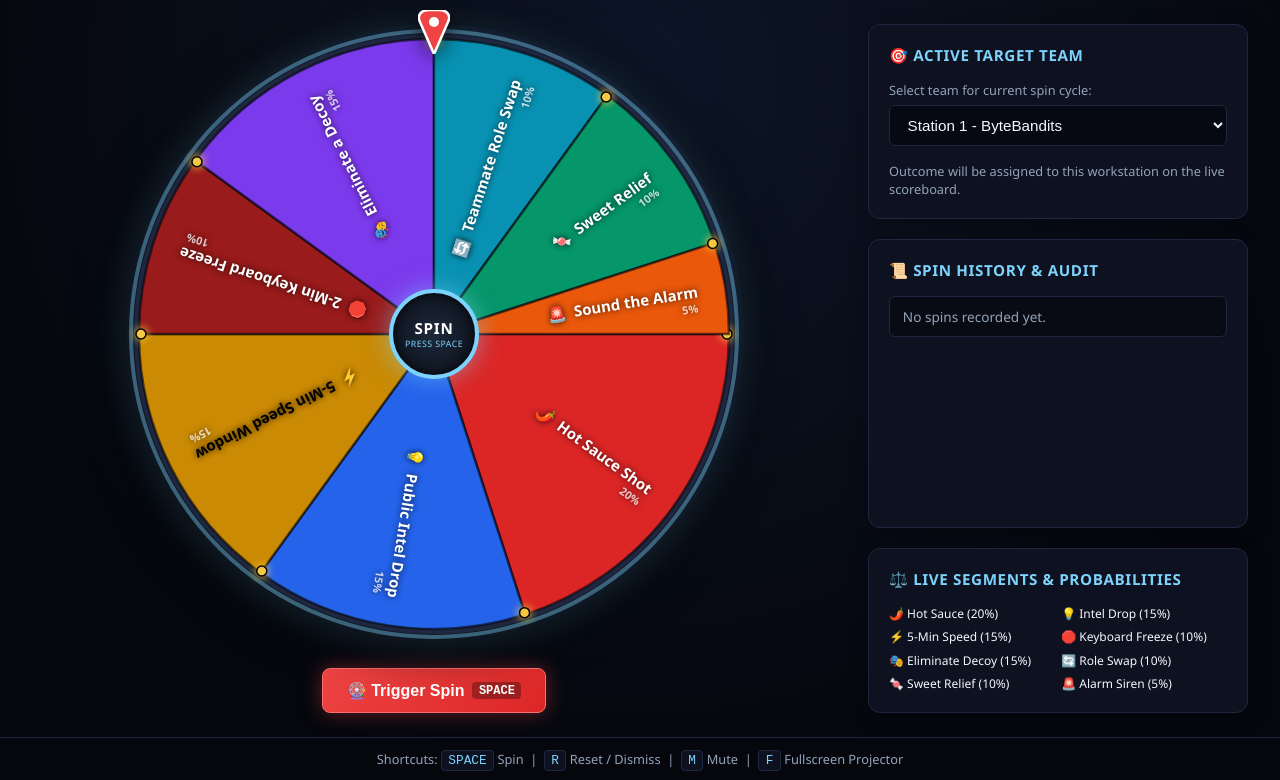
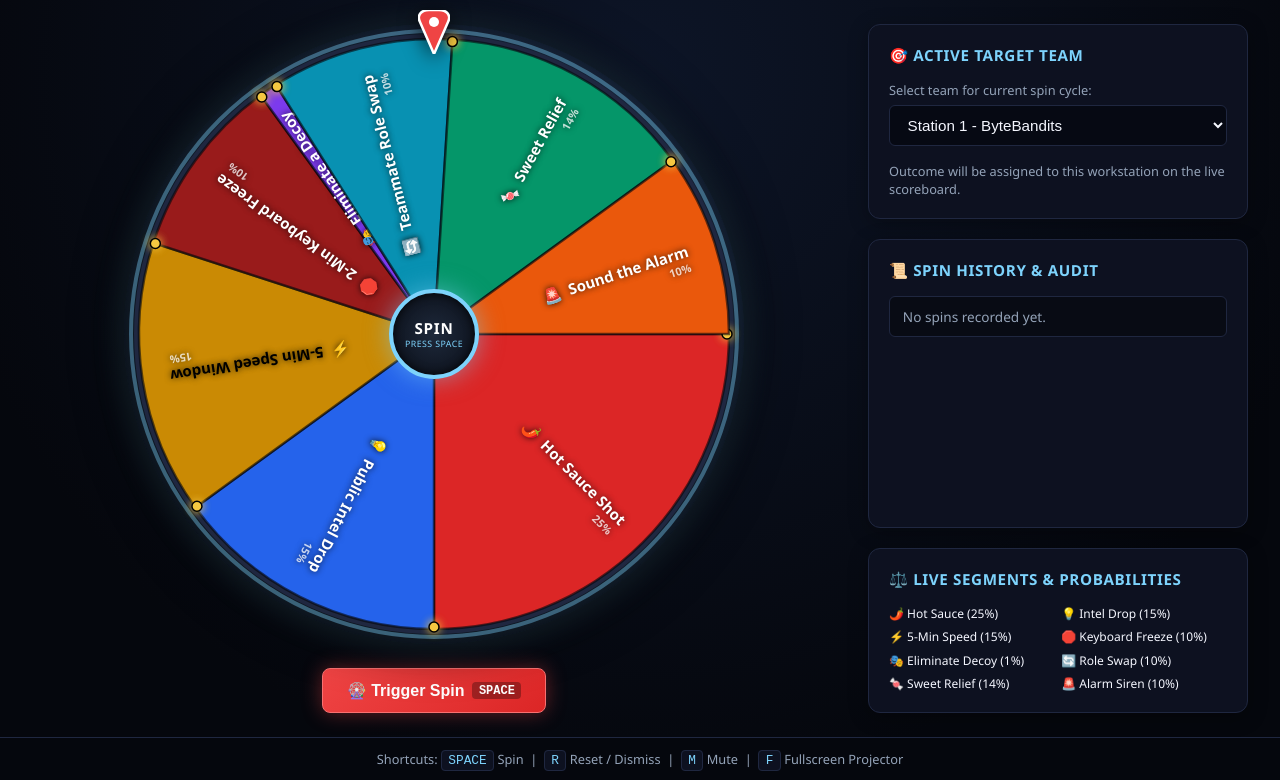
Before and after one commit to moodynooby/MID_SEM_LEAK_CTF, a plain HTML site: page tools/spin_wheel/index.html in a window 1280 px wide. Shown: the part 97-877 px from the top of the page. Drawn offline with Linux system fonts and the light colour scheme.

Commit message:
chore(gamification): rebalance wheel to 1% probability for eliminate a decoy
- Reduce 'Eliminate a Decoy' segment probability weight from 15% to 1% (rare golden ticket)
- Reallocate weights across wheel (Hot Sauce: 25%, Sweet Relief: 14%, Alarm Siren: 10%) to preserve exact 100% distribution
- Update conf/gamification.json, wheel engine defaults, UI legend, EVENT.md, and NOTES.md

Assisted-by: LLM [ANTIGRAVITY]

```diff
--- a/tools/spin_wheel/index.html
+++ b/tools/spin_wheel/index.html
@@ -94,14 +94,14 @@
           <span>⚖️ Live Segments & Probabilities</span>
         </div>
         <div style="display: grid; grid-template-columns: 1fr 1fr; gap: 0.4rem; font-size: 0.75rem;">
-          <div>🌶️ Hot Sauce (20%)</div>
+          <div>🌶️ Hot Sauce (25%)</div>
           <div>💡 Intel Drop (15%)</div>
           <div>⚡ 5-Min Speed (15%)</div>
           <div>🛑 Keyboard Freeze (10%)</div>
-          <div>🎭 Eliminate Decoy (15%)</div>
+          <div>🎭 Eliminate Decoy (1%)</div>
           <div>🔄 Role Swap (10%)</div>
-          <div>🍬 Sweet Relief (10%)</div>
-          <div>🚨 Alarm Siren (5%)</div>
+          <div>🍬 Sweet Relief (14%)</div>
+          <div>🚨 Alarm Siren (10%)</div>
         </div>
       </div>
 
--- a/tools/spin_wheel/wheel.js
+++ b/tools/spin_wheel/wheel.js
@@ -17,7 +17,7 @@
       {
         id: "hot_sauce",
         name: "Hot Sauce Shot",
-        weight: 20,
+        weight: 25,
         icon: "🌶️",
         color: "#dc2626",
         textColor: "#ffffff",
@@ -57,7 +57,7 @@
       {
         id: "eliminate_decoy",
         name: "Eliminate a Decoy",
-        weight: 15,
+        weight: 1,
         icon: "🎭",
         color: "#7c3aed",
         textColor: "#ffffff",
@@ -77,7 +77,7 @@
       {
         id: "sweet_relief",
         name: "Sweet Relief",
-        weight: 10,
+        weight: 14,
         icon: "🍬",
         color: "#059669",
         textColor: "#ffffff",
@@ -87,7 +87,7 @@
       {
         id: "sound_alarm",
         name: "Sound the Alarm",
-        weight: 5,
+        weight: 10,
         icon: "🚨",
         color: "#ea580c",
         textColor: "#ffffff",
```
Also changed, not shown: EVENT.md (+4 -4 lines), NOTES.md (+4 -4 lines), conf/gamification.json (+4 -4 lines).
